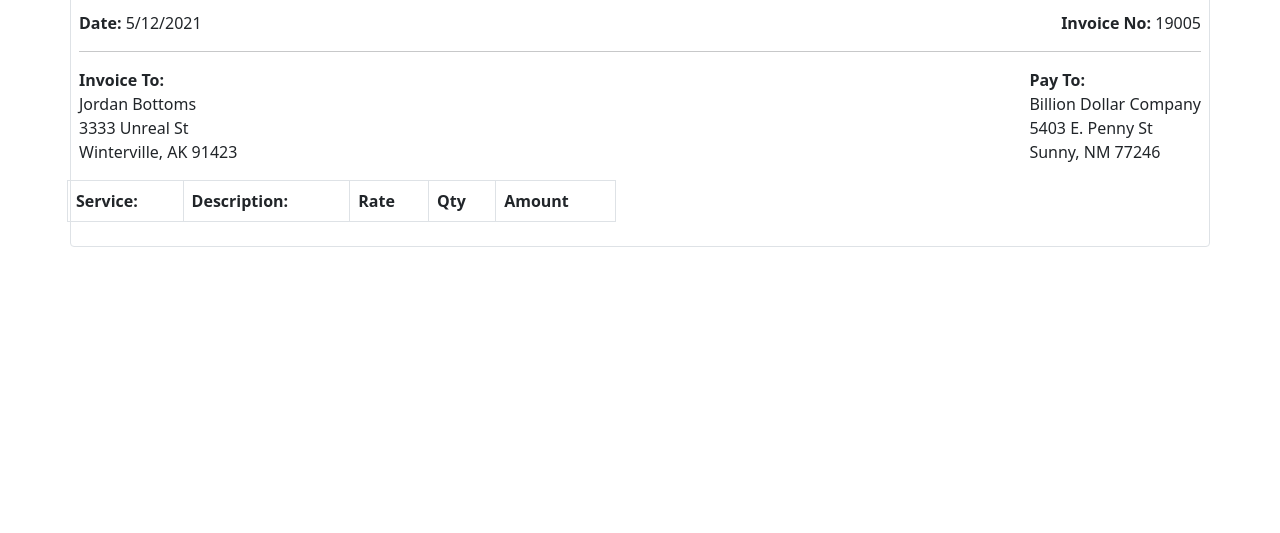
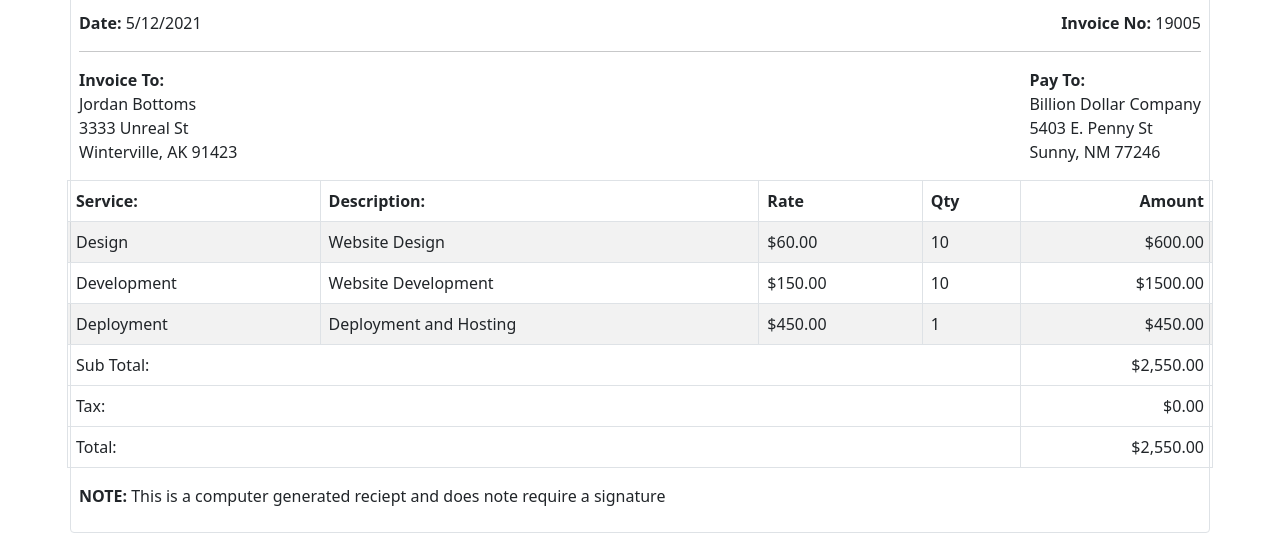
Before and after one commit to Dskobra/cfprojects, a plain HTML site: page Bootstrap-Labs-Invoice/index.html in a window 1280 px wide. Shown: the part 290-823 px from the top of the page. Before the commit the page ends 800 px from the top, so only its background shows below. Drawn offline with nearby package versions, Linux system fonts and the light colour scheme.

Commit message:
finished project
finished invoice project

```diff
--- a/Bootstrap-Labs-Invoice/css/site.css
+++ b/Bootstrap-Labs-Invoice/css/site.css
@@ -0,0 +1,16 @@
+.address{
+    font-size: .8rem;
+
+}
+
+@media only screen and (min-width: 768px){
+    .address{
+        font-size: 1rem;
+    }
+}
+
+@media print{
+    .address{
+        font-size: 1rem;
+    }
+}
--- a/Bootstrap-Labs-Invoice/index.html
+++ b/Bootstrap-Labs-Invoice/index.html
@@ -17,7 +17,7 @@
 <body>
 
     <div class="container rounded p-2 border border-1">
-        <div class="d-flex justify-content-end mt-3">
+        <div class="d-flex justify-content-end mt-3 d-print-none">
             <button type="button" class="btn btn-dark" onclick="window.print()">Print this page</button>
         </div>
         <div class="row align-items-center">
@@ -42,7 +42,7 @@
             <div class="col-6 d-flex justify-content-start">
                 <div>
                     <strong>Invoice To:</strong>&nbsp;
-                    <address>
+                    <address class="address">
                         Jordan Bottoms<br>
                         3333 Unreal St <br>
                         Winterville, AK 91423
@@ -52,36 +52,72 @@
             <div class="col-6 d-flex justify-content-end">
                 <div>
                     <strong>Pay To:</strong>&nbsp;
-                    <address>
+                    <address class="address">
                         Billion Dollar Company<br>
                         5403 E. Penny St<br>
                         Sunny, NM 77246
                     </address>
                 </div>
             </div>
-            <div class="row table-responsive">
+        </div>
+    <div class="row table-responsive">
                 <table class="table table-striped table-bordered">
                     <thead class="thead-dark">
                         <th>Service:</th>
                         <th>Description:</th>
                         <th>Rate</th>
                         <th>Qty</th>
-                        <th>Amount</th>
+                        <th class="text-end">Amount</th>
                     </thead>
+                    <tbody>
+                        <tr>
+                            <td>Design</td>
+                            <td>Website Design</td>
+                            <td>$60.00</td>
+                            <td>10</td>
+                            <td class="text-end">$600.00</td>
+                        </tr>
+                        <tr>
+                            <td>Development</td>
+                            <td>Website Development</td>
+                            <td>$150.00</td>
+                            <td>10</td>
+                            <td class="text-end">$1500.00</td>
+                        </tr>
+                        <tr>
+                            <td>Deployment</td>
+                            <td>Deployment and Hosting</td>
+                            <td>$450.00</td>
+                            <td>1</td>
+                            <td class="text-end">$450.00</td>
+                        </tr>
+                    </tbody>
+                    <tfoot>
+                        <tr>
+                            <td colspan="4">Sub Total:</td>
+                            <td class="text-end">$2,550.00</td>
+                        </tr>
+                        <tr>
+                            <td colspan="4">Tax:</td>
+                            <td class="text-end">$0.00</td>
+                        </tr>
+                        <tr>
+                            <td colspan="4">Total:</td>
+                            <td class="text-end">$2,550.00</td>
+                        </tr>
+                    </tfoot>
+                </table>
 
-                </table>
-                <tbody>
-                    <tr>
-                        <td></td>
-                        <td></td>
-                        <td></td>
-                        <td></td>
-                        <td></td>
-                    </tr>
-                </tbody>
-                <tfoot></tfoot>
+    </div>
+    <footer>
+        <div class="row">
+            <div class="col-12">
+                <p>
+                <strong>NOTE:</strong>&nbsp;This is a computer generated reciept and does note require a signature
+                </p>
             </div>
         </div>
+    </footer>
     </div>
     <!-- Bootstrap JS -->
     <script src="https://cdn.jsdelivr.net/npm/bootstrap@5.0.0/dist/js/bootstrap.bundle.min.js"
```
